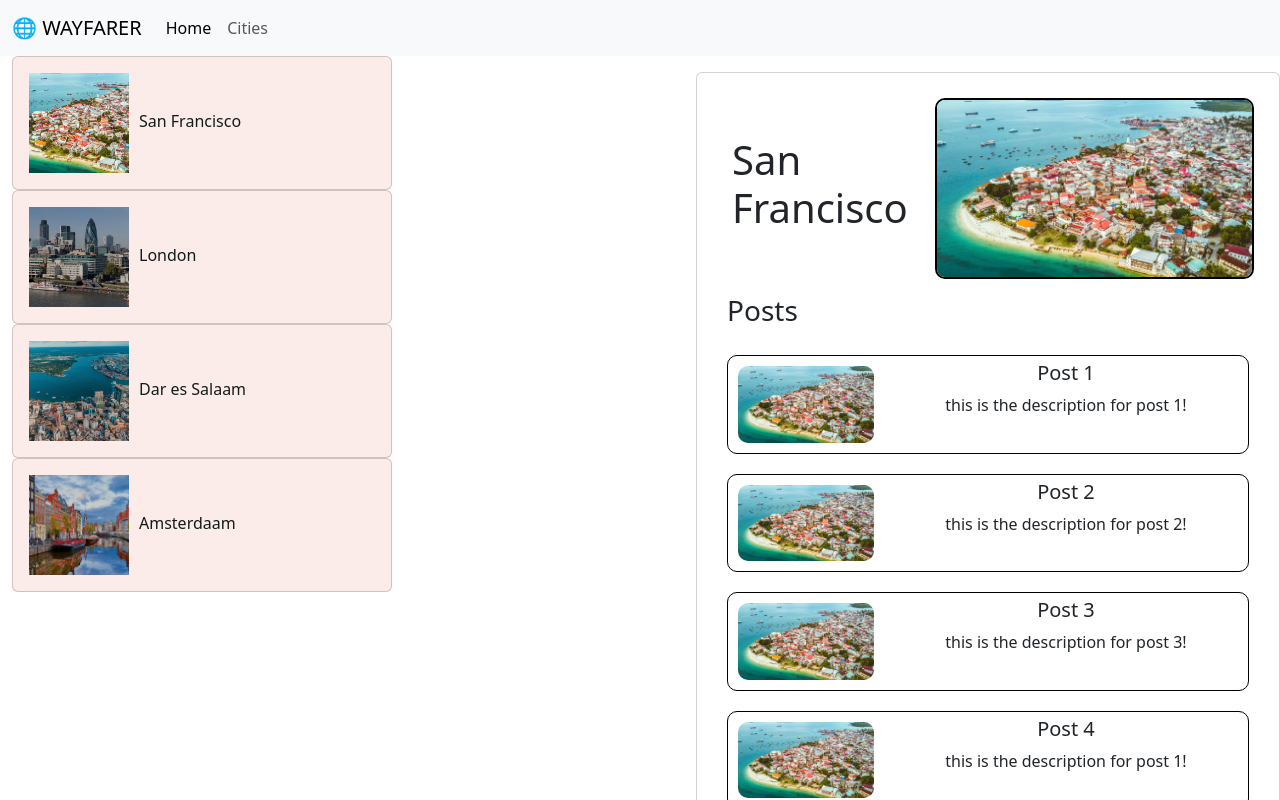
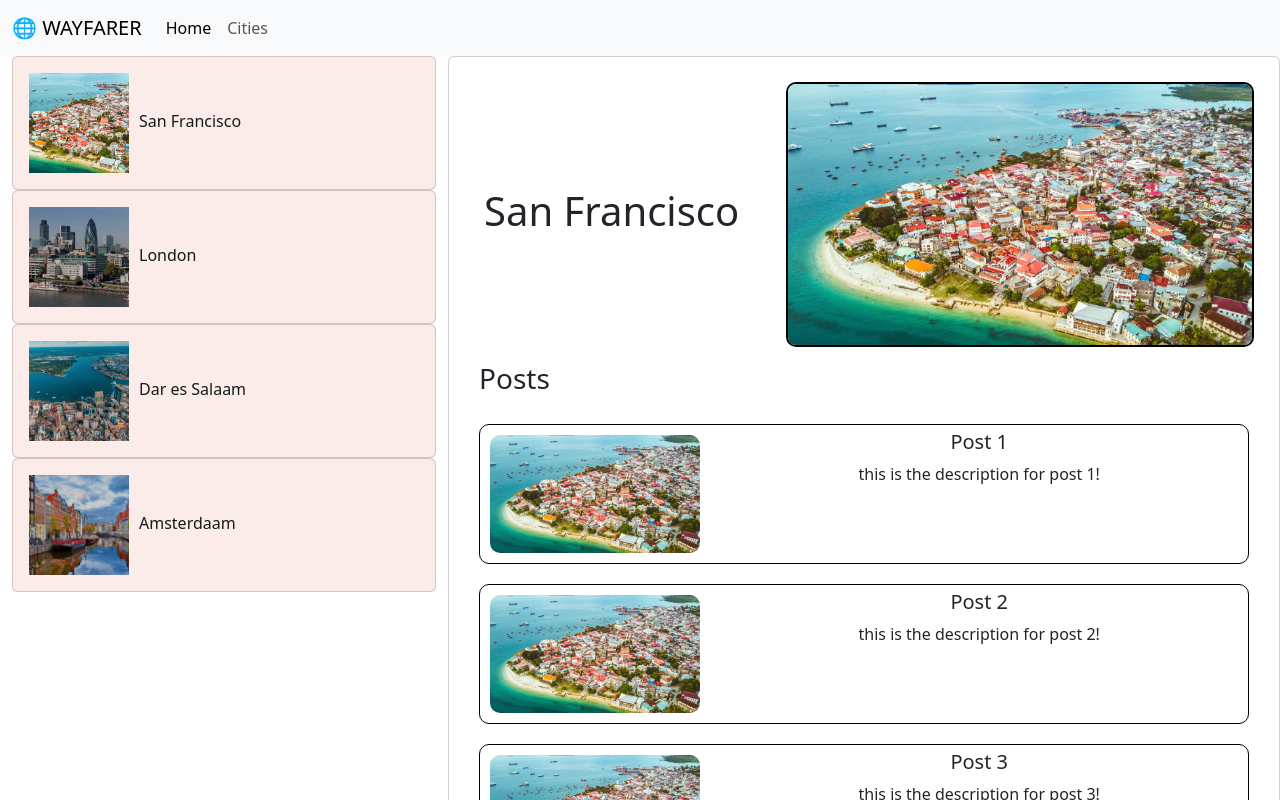
Before and after one commit to woodsdeshe/wayfarer, an Angular app: page /cities/1 in a window 1280 px wide. Shown: the top 800 px of the page. Built offline with nearby package versions, Linux system fonts and the light colour scheme.

Commit message:
fixed some CSS

```diff
--- a/src/app/cities/cities.component.css
+++ b/src/app/cities/cities.component.css
@@ -9,6 +9,15 @@
   }
 .big-container{
     display:flex;
+    width:100%;
+    position: relative;
+}
+.left-column{
+    max-width:35%;
+    min-width:35%;
+    position:absolute;
+    top:0;
+    left:0;
 }
 
 .card {
--- a/src/app/cities/cities.component.html
+++ b/src/app/cities/cities.component.html
@@ -1,5 +1,5 @@
 <div class="big-container">
-<div class="container text-left">
+<div class="container text-left left-column">
   <div class="row" *ngFor="let city of cities">
     <div class="col">
       <div class="card">
--- a/src/app/displaycity/displaycity.component.css
+++ b/src/app/displaycity/displaycity.component.css
@@ -7,23 +7,15 @@
 }
 .both{
     display: flex;
-    height: 100vh;
     align-items: center;
 }
 
-.app-cities {
-  flex: 1;
-}
-
-.citieslist {
-    flex: 1;
-    display: flex;
-}
- .citieslist{
-    flex: 1;
-}
 .display {
-  flex: 2;
+  max-width:65%;
+  min-width:65%;
+  position: absolute;
+  top:0;
+  right:0;
 }
 .card {
   padding: 20px;
--- a/src/app/displaycity/displaycity.component.html
+++ b/src/app/displaycity/displaycity.component.html
@@ -1,7 +1,4 @@
 <div class="both">
-<div class="citieslist">
-  <!-- <app-cities></app-cities> -->
-</div>
 <div *ngIf="city" class="display">
 <div class="card" style="width: 100%" >
   <div  class="card-body">
--- a/src/app/header/header.component.html
+++ b/src/app/header/header.component.html
@@ -1,5 +1,5 @@
 
-<nav class="navbar navbar-expand-lg bg-body-tertiary">
+<nav class="navbar navbar-expand-md bg-body-tertiary">
   <div class="container-fluid">
     <a class="navbar-brand" href="#">🌐 WAYFARER</a>
     <button class="navbar-toggler" type="button" data-bs-toggle="collapse" data-bs-target="#navbarSupportedContent" aria-controls="navbarSupportedContent" aria-expanded="false" aria-label="Toggle navigation">
```
